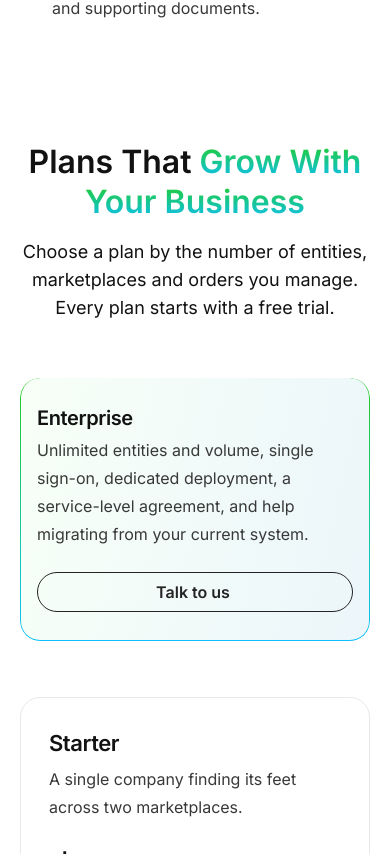
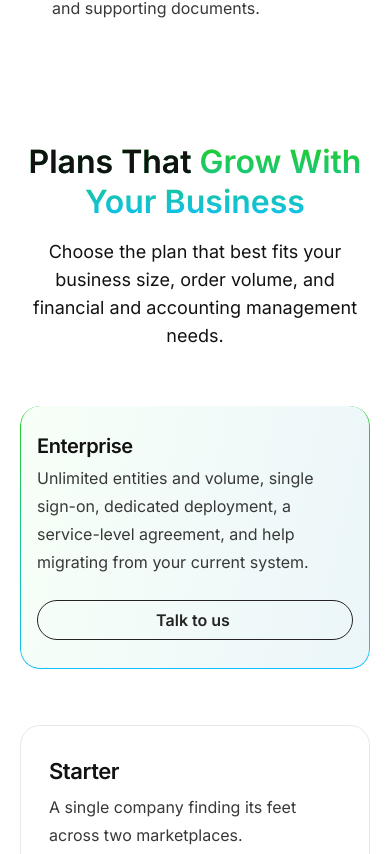
Before and after one commit to phmhibng1212/genbook-accounting, a React (Vite) app: page / in a window 390 px wide. Shown: the part 5530-6384 px from the top of the page. Built offline with nearby package versions, Linux system fonts and the light colour scheme; a web font is replaced by a local one.

Commit message:
Pricing heading and intro: new copy and line breaks per frame (EN/VI); FAQ heading 32px on mobile
Co-Authored-By: Claude Sonnet 5.5 <noreply@anthropic.com>
Claude-Session: https://claude.ai/code/session_018zC1ebYnnDnC8aQVUZMYrF

```diff
--- a/src/data/content.js
+++ b/src/data/content.js
@@ -162,10 +162,9 @@ export const pricing = {
     { text: 'Plans That ', gradient: false },
     { text: 'Grow With Your Business', gradient: true },
   ],
-  textLines: [
-    'Choose a plan by the number of entities, marketplaces and',
-    'orders you manage. Every plan starts with a free trial.',
-  ],
+  text: 'Choose the plan that best fits your business size, order volume, and financial and accounting management needs.',
+  // the desktop frame breaks the line here; the others let it flow
+  textBreaks: [{ after: 'order volume,', frames: ['desktop'] }],
   enterprise: {
     title: 'Enterprise',
     lines: [
--- a/src/data/content.vi.js
+++ b/src/data/content.vi.js
@@ -121,17 +121,18 @@ export default {
     // the Vietnamese tablet / mobile banner keeps the solid desktop colours (the English one is 80% pale)
     solidBanner: true,
     bannerAngles: { desktop: '150.16deg', tablet: '119.05deg', mobile: '102.59deg' },
-    wrapHeading: true,
     fitEnterpriseCta: true,
+    // desktop: "theo nhu cầu doanh nghiệp" is plain; tablet / mobile colour "theo" with the gradient
     heading: [
-      // the desktop and tablet frames break the line after "cho"; the mobile frame lets it flow
-      { text: 'Giá trị dành cho ', gradient: false, breakAfter: true },
-      { text: 'phát triển doanh nghiệp', gradient: true },
-      { text: ' của bạn', gradient: false },
+      { text: 'Gói dịch vụ linh hoạt', gradient: true, breakAfter: ['desktop'] },
+      { text: ' theo nhu cầu doanh nghiệp', gradient: false },
     ],
-    textLines: [
-      'Lựa chọn gói dịch vụ phù hợp dựa trên số lượng pháp nhân, sàn thương mại điện tử và đơn hàng cần quản lý. Tất cả các gói đều có thời gian dùng thử miễn phí.',
+    headingCompact: [
+      { text: 'Gói dịch vụ linh hoạt theo', gradient: true, breakAfter: ['tablet'] },
+      { text: ' nhu cầu doanh nghiệp', gradient: false },
     ],
+    text: 'Lựa chọn gói phù hợp với quy mô kinh doanh, số lượng đơn hàng và nhu cầu quản lý tài chính, kế toán của doanh nghiệp.',
+    textBreaks: [{ after: 'số lượng đơn hàng', frames: ['desktop'] }],
     enterprise: {
       title: 'Doanh nghiệp lớn',
       lines: [
--- a/src/sections/Faq/Faq.module.css
+++ b/src/sections/Faq/Faq.module.css
@@ -89,8 +89,8 @@
     padding: var(--space-32) var(--space-20) var(--space-64);
   }
 
-  /* the mobile frame sets the heading at the desktop size again (48/56) */
+  /* the mobile frame keeps the tablet heading size (32/40) */
   .title {
-    font: var(--heading-h3);
+    font: var(--heading-h4);
   }
 }
--- a/src/sections/Pricing/Pricing.jsx
+++ b/src/sections/Pricing/Pricing.jsx
@@ -1,4 +1,6 @@
+import { Fragment } from 'react'
 import Button from '../../components/Button/Button'
+import FramedText, { FrameBreak } from '../../components/FrameBreak/FrameBreak'
 import PlanCard from '../../components/PlanCard/PlanCard'
 import useBreakpoint from '../../hooks/useBreakpoint'
 import { useContent } from '../../i18n/LanguageContext'
@@ -9,33 +11,23 @@ export default function Pricing() {
   const breakpoint = useBreakpoint()
   const { pricing } = useContent()
   const { enterprise } = pricing
+  // the Vietnamese tablet / mobile frames colour "theo" as part of the gradient, so they carry their own split
+  const heading = breakpoint !== 'desktop' && pricing.headingCompact ? pricing.headingCompact : pricing.heading
 
   return (
     <section className={styles.section} id="pricing" aria-labelledby="pricing-title">
       <div className={styles.container}>
         <div className={styles.head}>
-          <h2
-            className={`${styles.title} ${pricing.wrapHeading ? styles.wrapTitle : ''}`}
-            id="pricing-title"
-            data-reveal
-          >
-            {pricing.heading.map((part) => (
-              <span key={part.text} className={part.gradient ? 'gradient-text' : undefined}>
-                {part.text}
-                {part.breakAfter && <br className={styles.wideBreak} />}
-              </span>
+          <h2 className={`${styles.title} gradient-block`} id="pricing-title" data-reveal>
+            {heading.map((part) => (
+              <Fragment key={part.text}>
+                <span className={part.gradient ? undefined : 'solid'}>{part.text}</span>
+                {part.breakAfter && <FrameBreak frames={part.breakAfter} />}
+              </Fragment>
             ))}
           </h2>
-          <p
-            className={styles.text}
-            data-reveal
-            data-reveal-delay="100"
-          >
-            {pricing.textLines.map((line) => (
-              <span key={line} className={styles.textLine}>
-                {line}{' '}
-              </span>
-            ))}
+          <p className={styles.text} data-reveal data-reveal-delay="100">
+            <FramedText text={pricing.text} breaks={pricing.textBreaks} />
           </p>
         </div>
 
--- a/src/sections/Pricing/Pricing.module.css
+++ b/src/sections/Pricing/Pricing.module.css
@@ -32,18 +32,10 @@
   white-space: nowrap;
 }
 
-.wrapTitle {
-  white-space: normal;
-}
-
 .text {
   padding: 0 var(--space-29-55);
   font: var(--large-r);
   color: var(--gray-900);
-}
-
-.textLine {
-  display: block;
 }
 
 /* ---- Enterprise banner ---- */
@@ -164,21 +156,13 @@
 
 /* ---- mobile frame (375) ---- */
 @media (max-width: 767px) {
-  .wideBreak {
-    display: none;
-  }
-
   .section {
     padding: var(--space-64) var(--space-20) var(--space-32);
   }
 
-  /* the mobile frame sets the intro full width, as one paragraph rather than the two authored lines */
+  /* the mobile frame sets the intro full width */
   .text {
     padding: 0;
-  }
-
-  .textLine {
-    display: inline;
   }
 
   .enterpriseCta,
```
Also changed, not shown: undefined/success_desktop.png.
